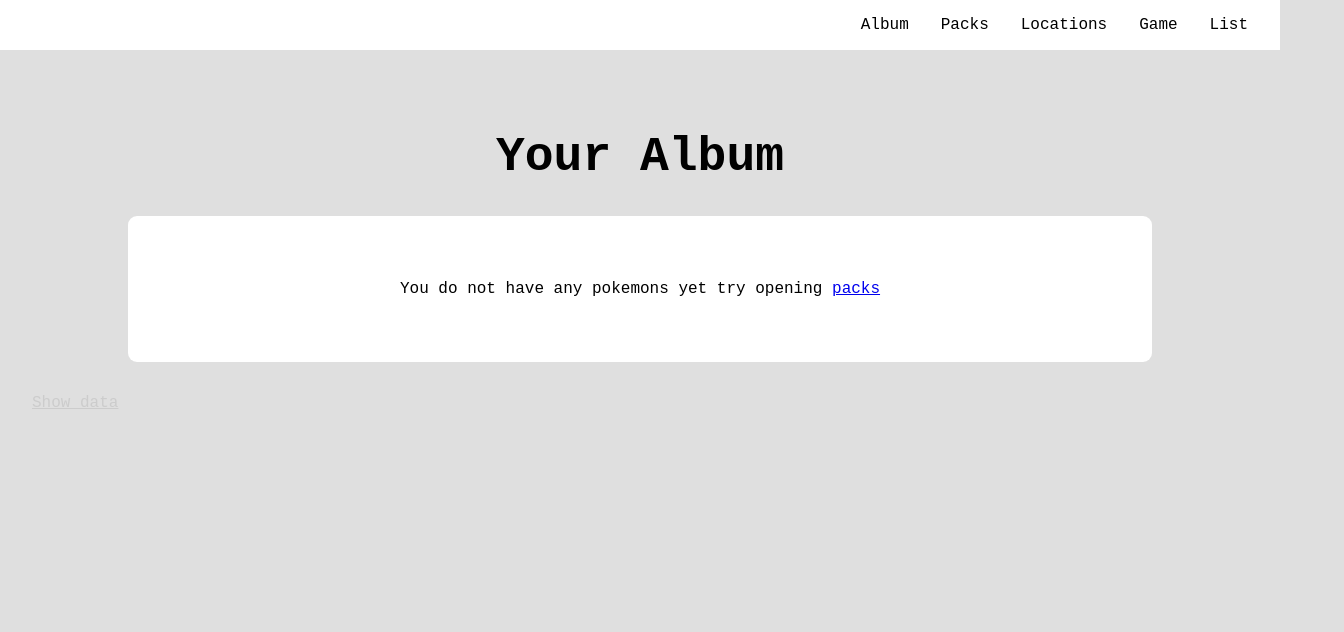
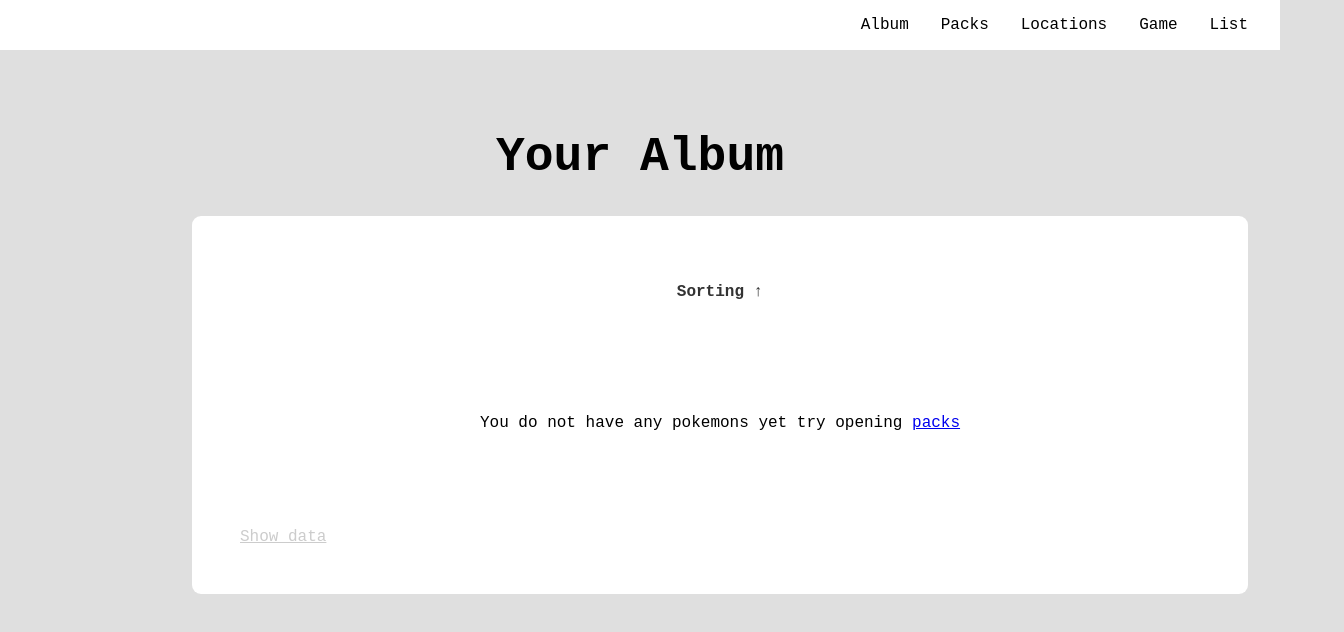
Before and after one commit to kirikenkovui/pokeV3, a Vue app: page /album in a window 1280 px wide. Shown: the top 632 px of the page, 1344 px wide, since content can reach past the window. Built offline with nearby package versions, Linux system fonts and the light colour scheme; a web font is replaced by a local one.

Commit message:
Sorting added in the Album.vue

```diff
--- a/src/comps/Album.vue
+++ b/src/comps/Album.vue
@@ -3,6 +3,9 @@ import { ref, computed } from "vue";
 
 const cards = ref([]);
 const showData = ref(false);
+const showSorting = ref(false);
+const selectedNum = ref("");
+const searchQuery = ref("");
 const cardsFromLC = localStorage.getItem("cards");
 if (cardsFromLC) {
     const parsed = JSON.parse(cardsFromLC);
@@ -54,20 +57,75 @@ const addedCards = computed(() => {
 
     return uniqueCards;
 });
+
+const filteredAndSortedCards = computed(() => {
+    let result = addedCards.value;
+
+    if (searchQuery.value.trim() !== "") {
+        const query = searchQuery.value.toLowerCase();
+        result = result.filter(card => card.name.toLowerCase().includes(query));
+    }
+
+    // Clone array to sort without mutating the original computed dependency
+    result = [...result];
+
+    if (selectedNum.value === "name") {
+        result.sort((a, b) => a.name.localeCompare(b.name));
+    } else if (selectedNum.value === "name-reverse") {
+        result.sort((a, b) => b.name.localeCompare(a.name));
+    } else if (selectedNum.value === "count") {
+        result.sort((a, b) => (b.count || 0) - (a.count || 0));
+    } else if (selectedNum.value === "rarity") {
+        result.sort((a, b) => {
+            if (a.type === "normal" && b.type !== "normal") return -1;
+            if (a.type !== "normal" && b.type === "normal") return 1;
+            if (a.type !== b.type) return (a.type || "").localeCompare(b.type || "");
+            return a.name.localeCompare(b.name);
+        });
+    }
+
+    return result;
+});
 </script>
 
 <template>
     <h1>Your Album</h1>
+    <div class="wrap">
+        <div class="sorting">
+            <a
+                href="#"
+                class="showDataA"
+                style="padding: 1rem; margin: 0 auto"
+                @click="showSorting = !showSorting"
+                ><span v-if="showSorting">Sorting ↓</span
+                ><span v-else>Sorting ↑</span>
+            </a>
+            <input
+                v-if="showSorting"
+                v-model="searchQuery"
+                type="text"
+                placeholder="Search by name..."
+            />
+            <select v-if="showSorting" v-model="selectedNum">
+                <option value="">All</option>
+                <option value="rarity">Sort by rarity (Normal first)</option>
+                <option value="count">Sort by count</option>
+                <option value="name">Sort by name (A-Z)</option>
+                <option value="name-reverse">Sort by name (Z-A)</option>
+            </select>
+        </div>
         <div class="cards-wrap">
             <div
-            v-if="addedCards.length > 0"
+                v-if="filteredAndSortedCards.length > 0"
                 class="card"
-            v-for="pokemon in addedCards"
+                v-for="pokemon in filteredAndSortedCards"
                 :key="pokemon.id"
             >
                 <RouterLink :to="'detail/' + pokemon.id.toString()">
                     <div class="card-name">{{ capitalize(pokemon.name) }}</div>
-                <div class="card-id">#{{ ("000" + pokemon.id).slice(-4) }}</div>
+                    <div class="card-id">
+                        #{{ ("000" + pokemon.id).slice(-4) }}
+                    </div>
                     <!--   3 => #0003   -->
                     <div class="card-img-wrap">
                         <img
@@ -81,7 +139,11 @@ const addedCards = computed(() => {
                             {{ capitalize(pokemon.type) }}
                         </div>
                     </div>
-                <div id="card-count" class="card-id" v-if="pokemon.count > 1">
+                    <div
+                        id="card-count"
+                        class="card-id"
+                        v-if="pokemon.count > 1"
+                    >
                         You have this card {{ pokemon.count }} times
                     </div>
                 </RouterLink>
@@ -96,8 +158,9 @@ const addedCards = computed(() => {
                 >Show data</a
             >
             <pre v-if="showData">
-            {{ addedCards }}
+                {{ filteredAndSortedCards }}
             </pre>
+        </div>
     </div>
 </template>
 
@@ -105,6 +168,57 @@ const addedCards = computed(() => {
 h1 {
     text-align: center;
     font-size: 3rem;
+}
+.wrap {
+    width: 80vw;
+    background-color: #fff;
+    margin: 0 12rem;
+    padding-bottom: 4rem;
+    border-radius: 9px;
+    padding: 1rem;
+}
+.sorting {
+    display: flex;
+    flex-flow: column wrap;
+    align-items: center;
+    justify-content: center;
+    padding: 2rem 0;
+}
+.sorting a {
+    text-decoration: none;
+    color: #333;
+    font-weight: bold;
+    font-size: 1.2rem;
+    transition: color 0.3s;
+}
+.sorting a:hover {
+    color: #5494d8;
+}
+.sorting select,
+.sorting input {
+    margin-top: 1rem;
+    border: none;
+    border-radius: 30px;
+    padding: 0 1rem;
+    color: #333;
+    background: #dfdfdf;
+    height: 2.5rem;
+    font-size: 1rem;
+    cursor: pointer;
+    transition: background 0.3s;
+}
+.sorting input {
+    cursor: text;
+    width: 14rem;
+    text-align: center;
+}
+.sorting select:hover,
+.sorting input:hover {
+    background: #bcbcbc;
+}
+.sorting select:focus,
+.sorting input:focus {
+    outline: none;
 }
 .cards-wrap {
     display: flex;
```
Lines whose indentation alone changed are shown as unchanged.
